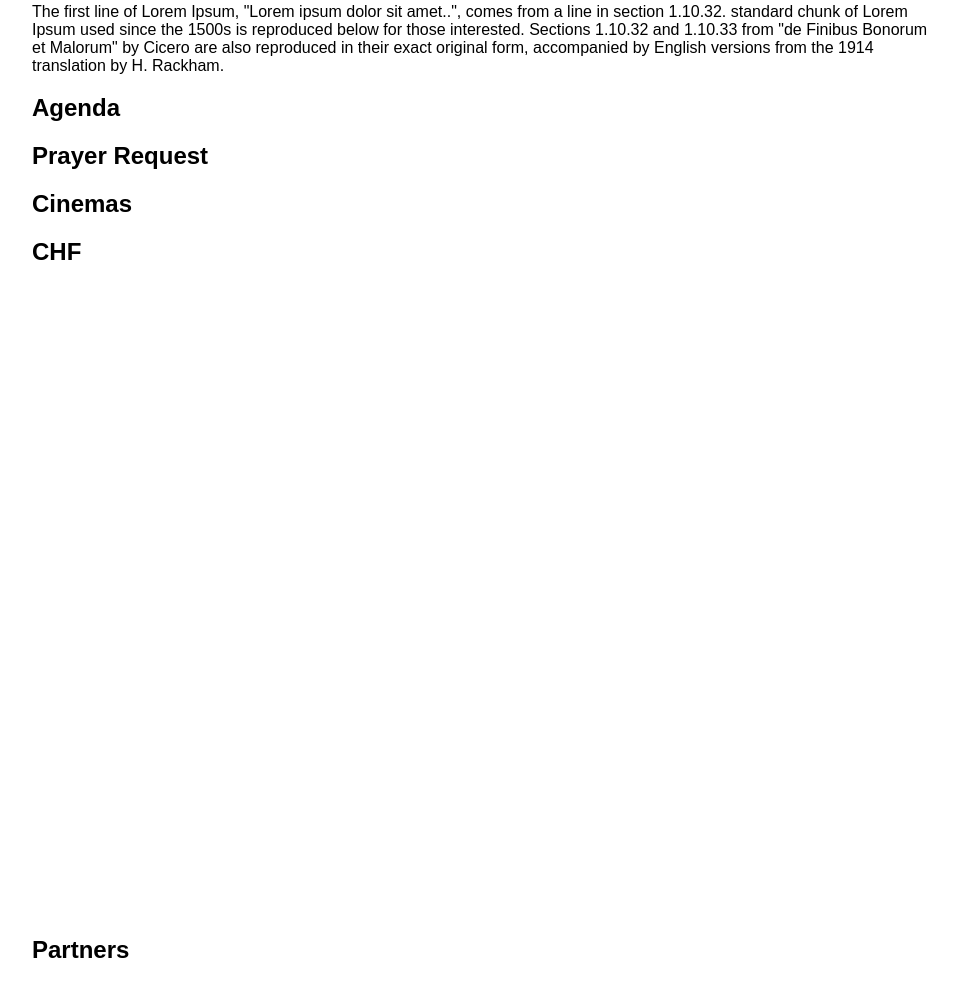
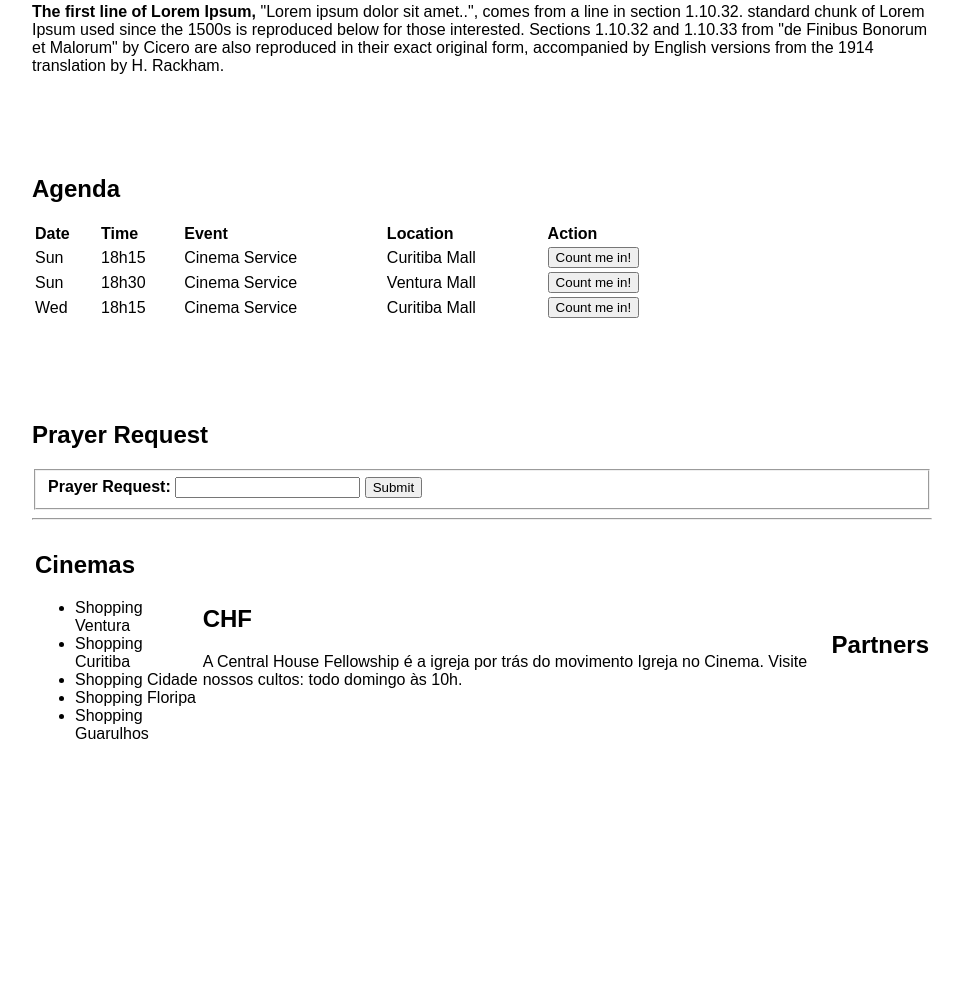
Before and after one commit to guisiebert/inc-gilson, a plain HTML site: page index.html in a window 1280 px wide. Shown: the part 1057-2041 px from the top of the page, without its empty margins (168-1129 px from the left). After the commit the page ends 1827 px from the top, so only its background shows below. Drawn offline with Linux system fonts and the light colour scheme.

Commit message:
mudanças index do dia

```diff
--- a/index.html
+++ b/index.html
@@ -41,8 +41,17 @@
         width: 900px;
         padding-left: 15%;
         padding-right: 15%;
+      }
 
+      #agendaTable {
+        text-align: left;
+        column-width: 200px;
+        width: 680px;
+        margin-bottom: 100px;
+      }
 
+      #agenda {
+        margin-top: 100px;
       }
     </style>
   </head>
@@ -87,26 +96,82 @@ It is a long established fact that a reader will be distracted by the readable c
 <h4>Where does it come from?</h4>
 Contrary to popular belief, Lorem Ipsum is not simply random text. It has roots in a piece of classical Latin literature from 45 BC, making it over 2000 years old. Richard McClintock, a Latin professor at Hampden-Sydney College in Virginia, looked up one of the more obscure Latin words, consectetur, from a Lorem Ipsum passage, and going through the cites of the word in classical literature, discovered the undoubtable source. Lorem Ipsum comes from sections 1.10.32 and 1.10.33 of "de Finibus Bonorum et Malorum" (The Extremes of Good and Evil) by Cicero, written in 45 BC. This book is a treatise on the theory of ethics, very popular during the Renaissance.
 
-<p>The first line of Lorem Ipsum, "Lorem ipsum dolor sit amet..", comes from a line in section 1.10.32. standard chunk of Lorem Ipsum used since the 1500s is reproduced below for those interested. Sections 1.10.32 and 1.10.33 from "de Finibus Bonorum et Malorum" by Cicero are also reproduced in their exact original form, accompanied by English versions from the 1914 translation by H. Rackham. </p>
+<p><b>The first line of Lorem Ipsum,</b> "Lorem ipsum dolor sit amet..", comes from a line in section 1.10.32. standard chunk of Lorem Ipsum used since the 1500s is reproduced below for those interested. Sections 1.10.32 and 1.10.33 from "de Finibus Bonorum et Malorum" by Cicero are also reproduced in their exact original form, accompanied by English versions from the 1914 translation by H. Rackham. </p>
             </p>
         </div>
       </section>
     </article>
     <aside>
-      <h2>Agenda</h2>
-      <h2>Prayer Request</h2>
+      <h2 id="agenda">Agenda</h2>
+
+      <table id="agendaTable">
+        <thead>
+            <th>Date</th>
+            <th>Time</th>
+            <th>Event</th>
+            <th>Location</th>
+            <th>Action</th>
+        </thead>
+        <tr>
+            <td>Sun</td>
+            <td>18h15</td>
+            <td>Cinema Service</td>
+            <td>Curitiba Mall</td>
+            <td><button>Count me in!</button></td>
+        </tr>
+        <tr>
+            <td>Sun</td>
+            <td>18h30</td>
+            <td>Cinema Service</td>
+            <td>Ventura Mall</td>
+            <td><button>Count me in!</button></td>
+        </tr>
+        <tr>
+            <td>Wed</td>
+            <td>18h15</td>
+            <td>Cinema Service</td>
+            <td>Curitiba Mall</td>
+            <td><button>Count me in!</button></td>
+        </tr>
+      </table>
+
+      <div>
+        <h2>Prayer Request</h2>
+        <fieldset>
+            <label> <b> Prayer Request: </b> </label>
+            <input type="text" name="request" id="request">
+            <input type="submit" value="Submit">
+        </fieldset>
+
+    </div>
+
     </aside>
+
+    <hr>
+
     <footer>
-      <h2>Cinemas</h2>
-      <h2>CHF</h2>
-      <br> <br> <br> <br> <br>
-      <br> <br> <br> <br> <br>
-      <br> <br> <br> <br> <br>
-      <br> <br> <br> <br> <br>
-      <br> <br> <br> <br> <br>
-      <br> <br> <br> <br> <br>
-      <br> <br> <br> <br> <br>
-      <h2>Partners</h2>
+        <table>
+            <td>
+                <h2>Cinemas</h2>
+                <ul>
+                    <li>Shopping Ventura</li>
+                    <li>Shopping Curitiba</li>
+                    <li>Shopping Cidade</li>
+                    <li>Shopping Floripa</li>
+                    <li>Shopping Guarulhos</li>
+                </ul>
+
+            </td>
+            <td>
+                <h2>CHF</h2>
+                <p>A Central House Fellowship é a igreja por trás do movimento Igreja no Cinema. Visite nossos cultos: todo domingo às 10h.</p>
+
+            </td>
+            <td>
+                <h2>Partners</h2>
+
+            </td>
+        </table>
     </footer>
   </body>
 </html>
```
